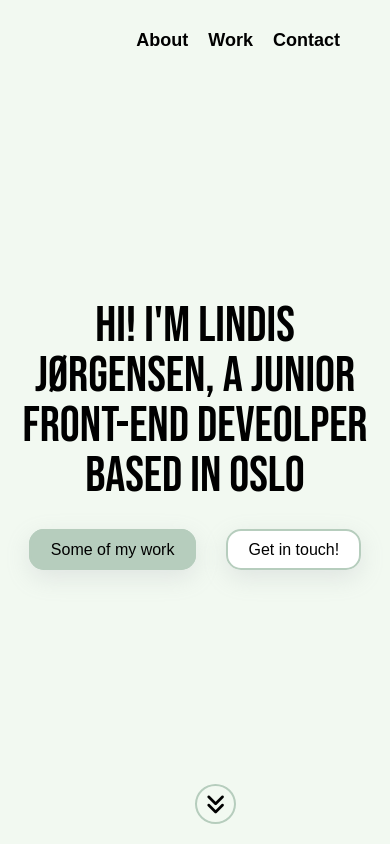
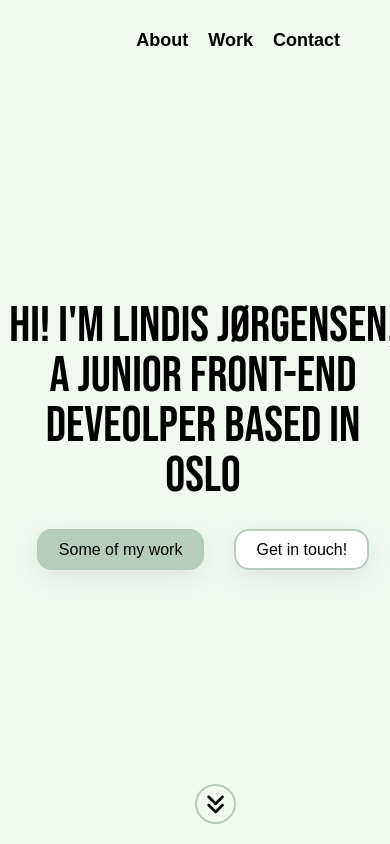
Before and after one commit to lindijor/portfolio, a React (Create React App) app: page / in a window 390 px wide. Shown: the top 844 px of the page. Built offline with nearby package versions, Linux system fonts and the light colour scheme.

Commit message:
Fixing width on smaller screens

```diff
--- a/src/Header.css
+++ b/src/Header.css
@@ -57,8 +57,8 @@ nav a:hover {
   scale: 1.2;
 }
 
-@media (max: 900px) {
+@media (max-width: 1000px) {
   .header {
-    width: 100%;
+    width: 100vw;
   }
 }
```
